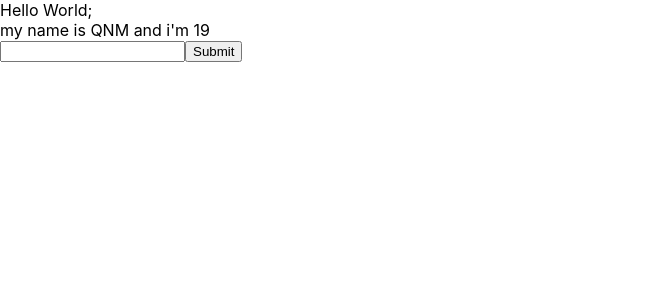
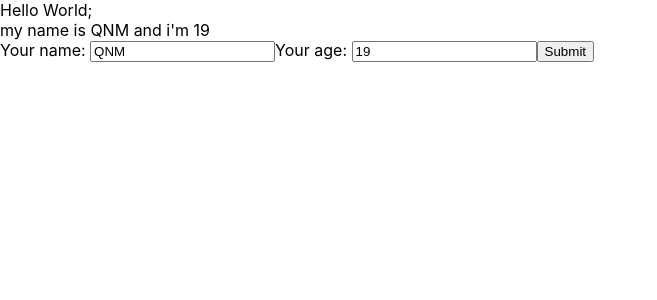
Before and after one commit to MinhQuangNguyen321/react-learning-chapter-3, a React (Create React App) app: page / in a window 1280 px wide. Shown: the top 300 px of the page, without its empty margins (0-657 px from the left). Built offline with nearby package versions, Linux system fonts and the light colour scheme.

Commit message:
lesson 22

```diff
--- a/src/components/MyComponent.js
+++ b/src/components/MyComponent.js
@@ -1,46 +1,11 @@
 import React from "react";
+import UserInfor from "./UserInfor";
 
 class MyComponent extends React.Component {
-  state = {
-    name: "QNM",
-    address: "123",
-    age: 19,
-  };
-
-  handleClick(event) {
-    console.log("click me my button");
-    // console.log("random", Math.floor(Math.random() * 100) + 1);
-
-    this.setState({
-      name: "NMQ",
-      age: Math.floor(Math.random() * 100) + 1,
-    });
-  }
-
-  handleOnChangeInput = (event) => {
-    this.setState({
-      name: event.target.value,
-    });
-  };
-
-  handleOnSubmit = (event) => {
-    event.preventDefault();
-    console.log(this.state);
-  };
-
   render() {
     return (
       <div>
-        my name is {this.state.name} and i'm {this.state.age}
-        <form onSubmit={(event) => this.handleOnSubmit(event)}>
-          <input
-            type="text"
-            onChange={(event) => {
-              this.handleOnChangeInput(event);
-            }}
-          ></input>
-          <button>Submit</button>
-        </form>
+        <UserInfor />
       </div>
     );
   }
--- /dev/null
+++ b/src/components/UserInfor.js
@@ -0,0 +1,59 @@
+import React from "react";
+
+class UserInfor extends React.Component {
+  state = {
+    name: "QNM",
+    address: "123",
+    age: 19,
+  };
+
+  handleOnChangeInput = (event) => {
+    this.setState({
+      name: event.target.value,
+    });
+  };
+
+  handleOnChangeAge = (event) => {
+    // bad code
+    // this.state.age = event.target.value,
+
+    this.setState({
+      age: event.target.value,
+    });
+  };
+
+  handleOnSubmit = (event) => {
+    event.preventDefault();
+    console.log(this.state);
+  };
+
+  render() {
+    return (
+      <div>
+        my name is {this.state.name} and i'm {this.state.age}
+        <form onSubmit={(event) => this.handleOnSubmit(event)}>
+          <label>Your name: </label>
+          <input
+            value={this.state.name}
+            type="text"
+            onChange={(event) => {
+              this.handleOnChangeInput(event);
+            }}
+          ></input>
+
+          <label>Your age: </label>
+          <input
+            value={this.state.age}
+            type="text"
+            onChange={(event) => {
+              this.handleOnChangeAge(event);
+            }}
+          ></input>
+          <button>Submit</button>
+        </form>
+      </div>
+    );
+  }
+}
+
+export default UserInfor;
```
